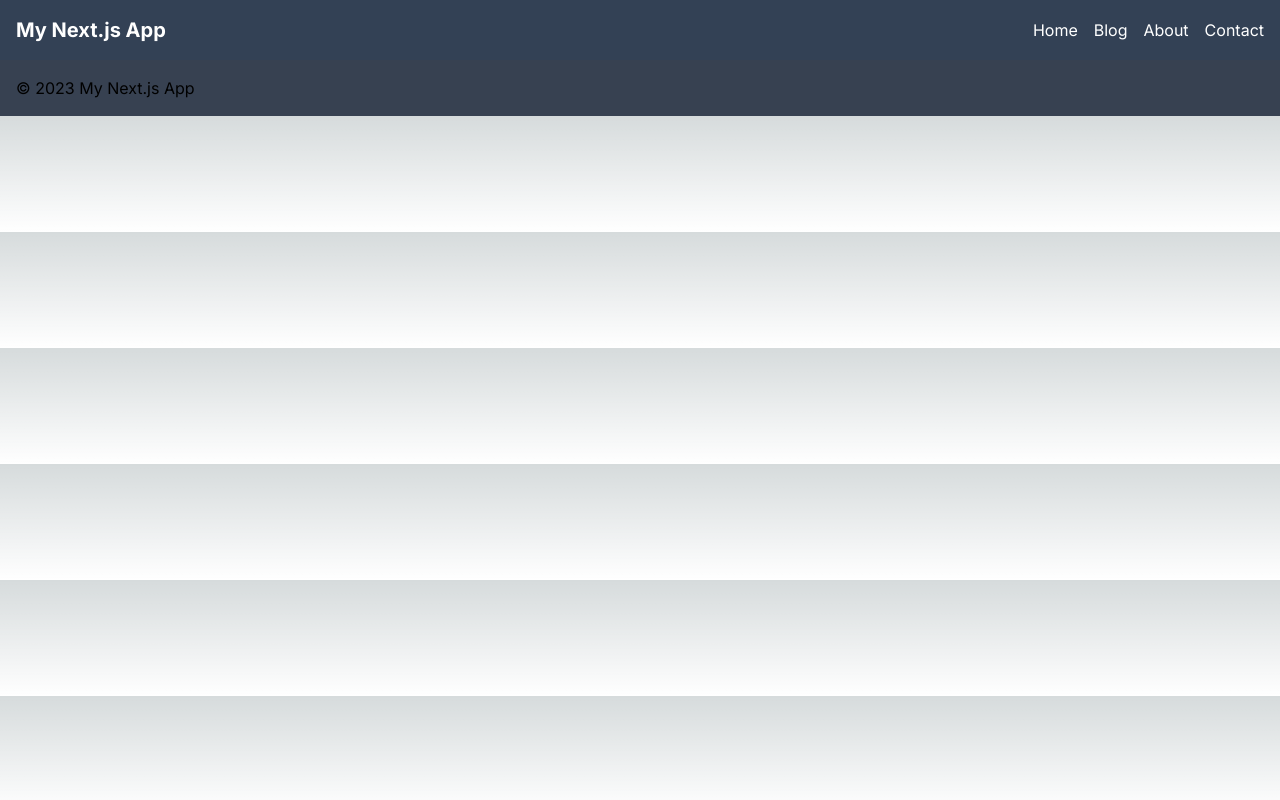
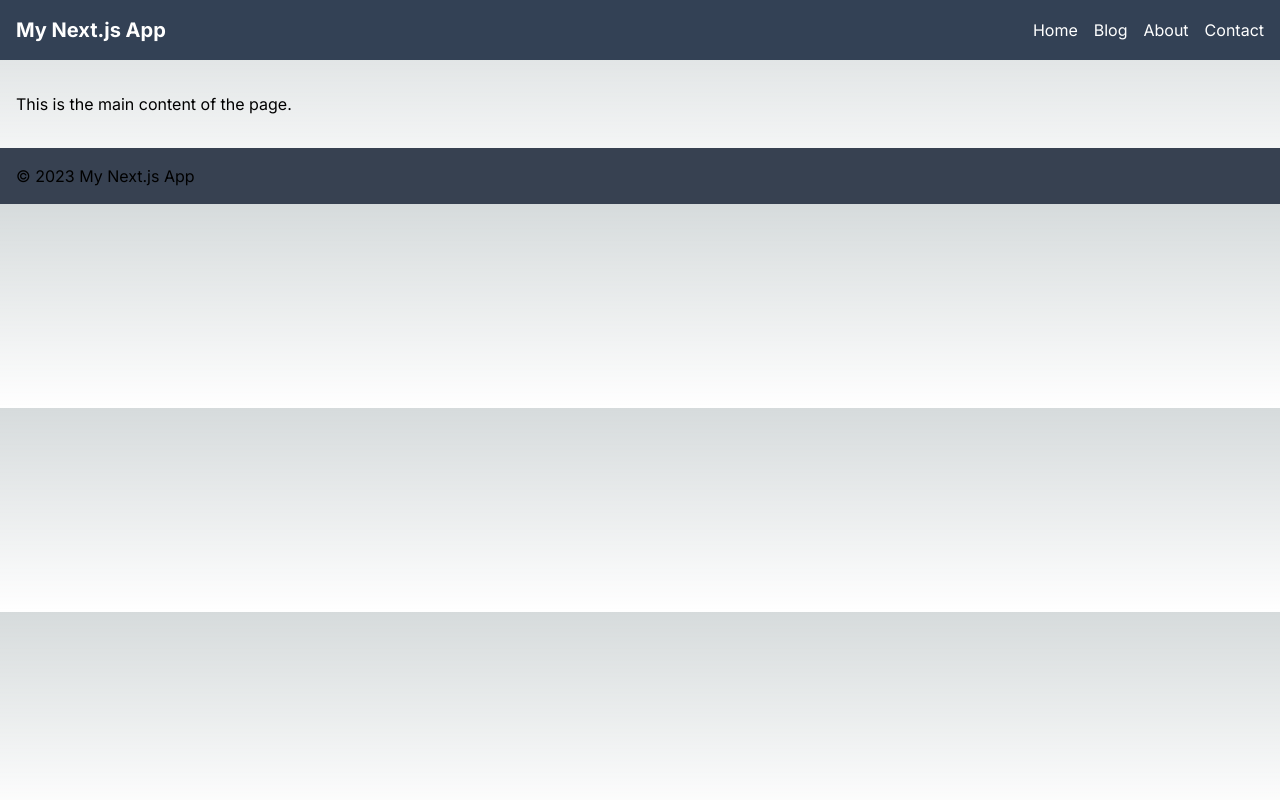
Before and after one commit to amankashyap004/first-nextjs-app, a Next.js app: page / in a window 1280 px wide. Built offline with nearby package versions, Linux system fonts and the light colour scheme.

Commit message:
create content component

```diff
--- a/src/app/page.tsx
+++ b/src/app/page.tsx
@@ -1,12 +1,14 @@
 import Image from "next/image";
 
 import Header from "@/components/Header";
+import Content from "@/components/Content";
 import Footer from "@/components/Footer";
 
 export default function Home() {
    return (
       <main>
          <Header />
+         <Content />
          <Footer />
       </main>
    );
--- /dev/null
+++ b/src/components/Content.tsx
@@ -0,0 +1,11 @@
+import React from "react";
+
+const Content = () => {
+   return (
+      <main className="container my-4 p-4 h-full flex justify-start items-start">
+         <p>This is the main content of the page.</p>
+      </main>
+   );
+};
+
+export default Content;
```
